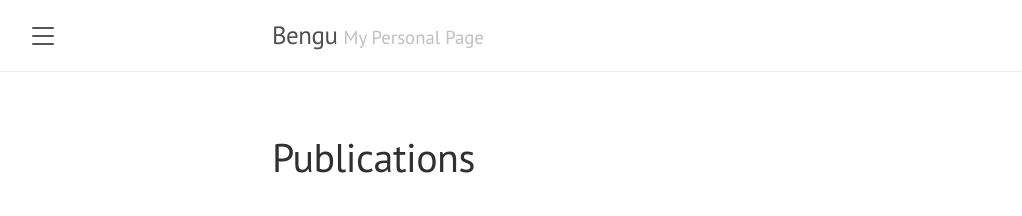
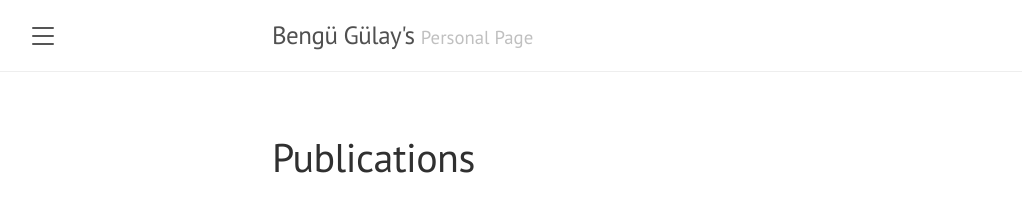
Before and after one commit to bengulay/bengulay.github.io, a Jekyll site: the page built from publications.md, in a window 1280 px wide. Shown: the top 216 px of the page, without its empty margins (8-1030 px from the left). Built offline with Jekyll 4.4.1, drawn with Linux system fonts in a browser that asks for light colours.

Commit message:
Update _config.yml

```diff
--- a/_config.yml
+++ b/_config.yml
@@ -1,7 +1,7 @@
 # Setup
-title:               Bengu
-tagline:             'My Personal Page'
-description:         'Welcome.'
+title:               Bengü Gülay's
+tagline:             'Personal Page'
+description:         'Bengü Gülay'
 url:                 https://bengulay.github.io
 baseurl:             ""
 paginate:            5
@@ -9,7 +9,7 @@ permalink:           pretty
 
 # About/contact
 author:
-  name:              Bengu Gulay
+  name:              Bengü Gülay
   email:             s2888153@ed.ac.uk
 
 # Gems
```
